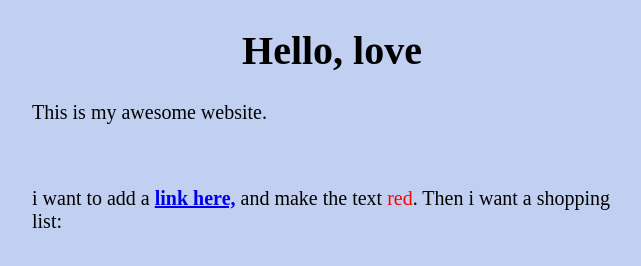
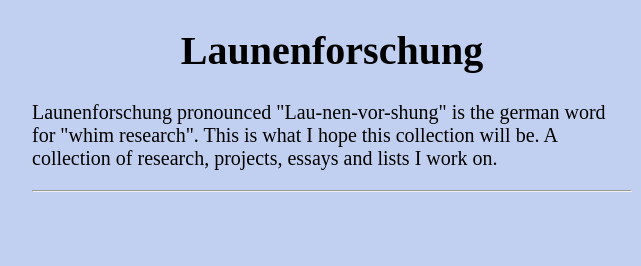
Before and after one commit to Joehac02/joehac02, a plain HTML site: page index.html in a window 1280 px wide. Shown: the whole page, without its empty margins (308-949 px from the left). Drawn offline with Linux system fonts and the light colour scheme.

Commit message:
Update index.html
Basic

```diff
--- a/index.html
+++ b/index.html
@@ -14,18 +14,17 @@
        }
   </style>
 
-<title>Joooooo</title>
+<title>Launenforschung</title>
 
 </head>
 
 <body>
 <div id="header">
-<h1 style="text-align: center;">Hello, love</h1>
+<h1 style="text-align: center;">Launenforschung</h1>
 </div>
 <div id="body">
-<p>This is my awesome website.</p>
-<br>
-  <p>i want to add a <a href="soyboysky.github.io"><b>link here,</b></a> and make the text <span style="color: red;">red</span>. Then i want a shopping list:</p>
+<p>Launenforschung pronounced "Lau-nen-vor-shung" is the german word for "whim research". This is what I hope this collection will be. A collection of research, projects, essays and lists I work on.</p>
+<hr>
 
   </div>
   </body>
```
